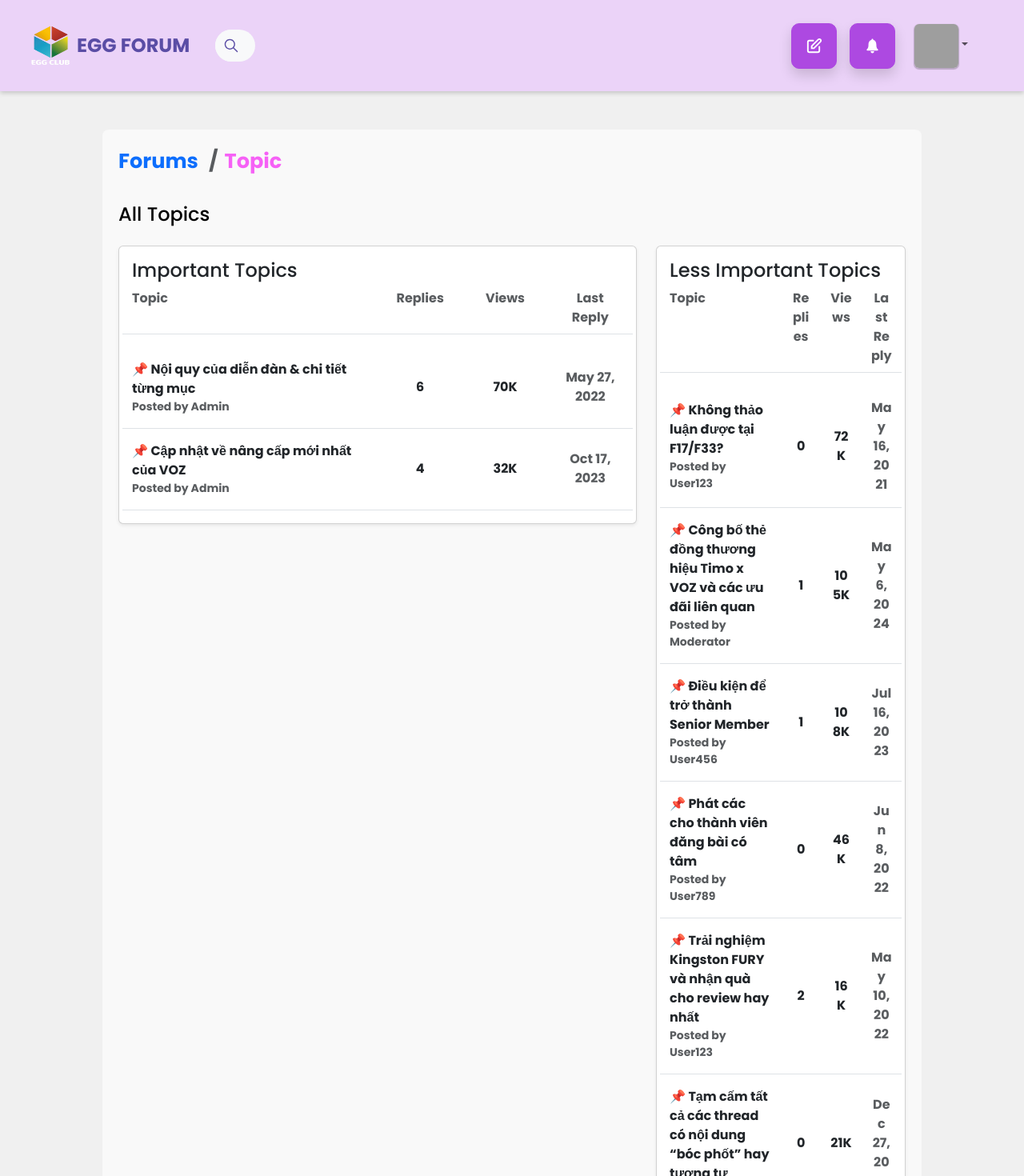
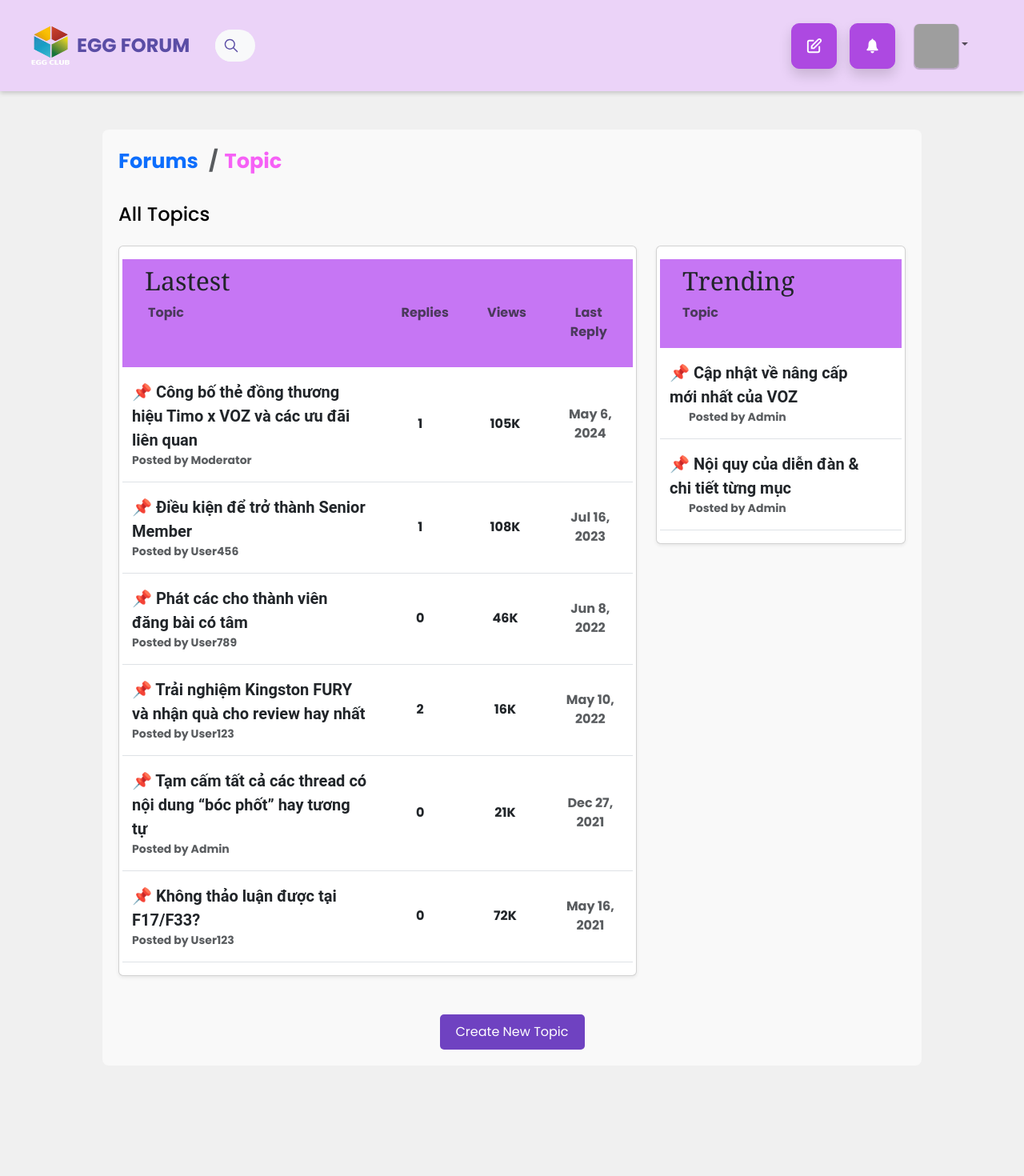
Before and after one commit to pandelevanhochust/EGG-TEAMWORK, a React (Create React App) app: page /topic in a window 1280 px wide. Shown: the top 1470 px of the page at 80% size. After the commit the page ends 1380 px from the top, so only its background shows below. Built offline with nearby package versions, Linux system fonts and the light colour scheme; grey boxes are pictures that could not be loaded; a web font is replaced by a local one.

Commit message:
topic home

```diff
--- a/src/layout/Body.js
+++ b/src/layout/Body.js
@@ -23,6 +23,11 @@ const Body = () => {
     { id: 3, title: "ndakj", author: "fRzzy", date: "Jan 21, 2022", replies: 1, views: "105K", lastReplyDate: "May 6, 2024", lastReplyUser: "vtalinh" },
   ];
 
+  // Combine all threads and sort them by date to get the 3 most recent ones
+  const allThreads = [...threads, ...dp, ...graph];
+  const sortedThreads = allThreads.sort((a, b) => new Date(b.date) - new Date(a.date));
+  const latestThreads = sortedThreads.slice(0, 3); // Get the 3 most recent threads
+
   return (
     <Container className="body my-5">
       <Breadcrumb className="custom-breadcrumb">
@@ -30,16 +35,54 @@ const Body = () => {
         <Breadcrumb.Item href="/topic">Topic</Breadcrumb.Item>
       </Breadcrumb>
 
+      {/* Row to display both the recent threads card and other sections side by side */}
+      <Row className="mb-5">
+        {/* Column for the "Most Recent Threads" card */}
+        <Col md={8}>
           <Section title="Thông báo" data={threads} />
           <Section title="Dynamic Programming" data={dp} />
           <Section title="Graph" data={graph} />
+        </Col>
+        <Col md={4}>
+          <section>
+            <h2>Latest</h2>
+            <Card className="shadowlv">
+              <Card.Body>
+                {latestThreads.map((thread) => (
+                  <Row key={thread.id} className="thread-item py-3 border-bottom">
+                    <Col md={8}>
+                      <Link to={`/thread/${thread.id}`} className="thread-title text-decoration-none text-danger">
+                        {thread.title}
+                      </Link>
+                      <div className="text-muted">
+                        <small>by {thread.author} • {thread.date}</small>
+                      </div>
+                    </Col>
+                    <Col md={4} className="text-md-right">
+                      <span className="last-reply-date font-weight-bold">{thread.lastReplyDate}</span>
+                      <div className="text-muted">
+                        <small>Last by {thread.lastReplyUser}</small>
+                      </div>
+                    </Col>
+                  </Row>
+                ))}
+              </Card.Body>
+            </Card>
+          </section>
+        </Col>
+
+        {/* Column for the other sections */}
+      </Row>
     </Container>
   );
 };
 
-const Section = ({ title, data }) => (
+const Section = ({ title, data }) => {
+  return (
     <section className="mb-5">
       <h2>{title}</h2>
+      <Row>
+        <Col md={12}>
           <Card className="shadowlv">
             <Card.Body>
               {data.map((thread) => (
@@ -66,7 +109,10 @@ const Section = ({ title, data }) => (
               ))}
             </Card.Body>
           </Card>
+        </Col>
+      </Row>
     </section>
   );
+};
 
 export default Body;
--- a/src/layout/TopicScreen/TopicScreen.css
+++ b/src/layout/TopicScreen/TopicScreen.css
@@ -31,3 +31,34 @@
   h2{
     font-size: 1.5em;
   }
+  .lastest-section {
+    background-color: #b261e0; /* Màu tím nhạt */
+  }
+
+  .trending-section {
+    background-color: #c676f4; /* Màu tím nhạt */
+  }
+  /* Đổi font-family cho tất cả tiêu đề */
+.topic-title {
+  font-family: 'Roboto', sans-serif; /* Hoặc font bạn muốn */
+  font-weight: bold;
+  font-size: 1.25rem;
+}
+
+/* Đổi font cho tiêu đề phần Trending */
+.trending-section h4 {
+  font-family: 'Georgia', serif; /* Chọn font cho tiêu đề của phần Trending */
+}
+.custom-btn {
+  background-color: #6f42c1;  /* Màu tím chuẩn */
+  color: white;               /* Màu chữ trắng */
+  border: none;               /* Không có đường viền */
+  padding: 10px 20px;         /* Padding cho nút */
+  font-size: 16px;            /* Kích thước chữ */
+  border-radius: 5px;         /* Bo góc nút */
+  transition: background-color 0.3s ease;  /* Hiệu ứng chuyển màu khi hover */
+}
+
+.custom-btn:hover {
+  background-color: #5a32a3;  /* Màu tím đậm hơn khi hover */
+}
--- a/src/layout/TopicScreen/TopicScreen.js
+++ b/src/layout/TopicScreen/TopicScreen.js
@@ -16,9 +16,10 @@ const TopicScreen = () => {
     { id: 8, title: 'Tạm cấm tất cả các thread có nội dung “bóc phốt” hay tương tự', replies: 0, views: '21K', lastReply: 'Dec 27, 2021', author: 'Admin' }
   ];
 
-  // Sort important topics by the highest number of replies or views
-  const importantTopics = topics.filter(topic => topic.replies >= 4); // For example, topics with 4 or more replies
-  const lessImportantTopics = topics.filter(topic => topic.replies < 4); // Topics with fewer replies
+  const sortedTopics = [...topics].sort((a, b) => new Date(b.lastReply) - new Date(a.lastReply));
+
+  const importantTopics = sortedTopics.filter(topic => topic.replies >= 4);
+  const lessImportantTopics = sortedTopics.filter(topic => topic.replies < 4);
 
   return (
     <>
@@ -31,22 +32,23 @@ const TopicScreen = () => {
 
         <h2 className="mb-4 text-black">All Topics</h2>
         <Row>
-          {/* Large column for important topics */}
+          {/* Large column for less important topics */}
           <Col md={8}>
             <Card className="shadow-sm mb-4">
               <Card.Body>
-                <h4>Important Topics</h4>
-                <Row className="border-bottom pb-2 mb-3 text-muted">
-                  <Col md={6}>Topic</Col>
-                  <Col md={2} className="text-center">Replies</Col>
-                  <Col md={2} className="text-center">Views</Col>
-                  <Col md={2} className="text-center">Last Reply</Col>
+                <Row className="trending-section py-2">
+                  <h4 className='ms-3 fs-2'>Lastest</h4>
+                  <Row className=" pb-2 mb-3 ms-2 text-muted">
+                    <Col md={6}>Topic</Col>
+                    <Col md={2} className="text-center">Replies</Col>
+                    <Col md={2} className="text-center">Views</Col>
+                    <Col md={2} className="text-center">Last Reply</Col>
+                  </Row>
                 </Row>
-
-                {importantTopics.map(topic => (
-                  <Row key={topic.id} className="align-items-center py-3 border-bottom">
+                {lessImportantTopics.map(topic => (
+                  <Row key={topic.id} className="align-items-center  py-3 border-bottom">
                     <Col md={6}>
-                      <Link to={`/topic/${topic.id}`} className="text-decoration-none text-dark">
+                      <Link to={`/topic/${topic.id}`} className="text-decoration-none text-dark topic-title">
                         📌 {topic.title}
                       </Link>
                       <div className="text-muted small">Posted by {topic.author}</div>
@@ -56,33 +58,29 @@ const TopicScreen = () => {
                     <Col md={2} className="text-center text-muted">{topic.lastReply}</Col>
                   </Row>
                 ))}
+
               </Card.Body>
             </Card>
           </Col>
 
-          {/* Small column for less important topics */}
+          {/* Small column for important topics */}
           <Col md={4}>
             <Card className="shadow-sm mb-4">
               <Card.Body>
-                <h4>Less Important Topics</h4>
-                <Row className="border-bottom pb-2 mb-3 text-muted">
-                  <Col md={6}>Topic</Col>
-                  <Col md={2} className="text-center">Replies</Col>
-                  <Col md={2} className="text-center">Views</Col>
-                  <Col md={2} className="text-center">Last Reply</Col>
+                <Row className="trending-section py-2">
+                  <h4 className='ms-3 fs-2'>Trending</h4>
+                  <Row className="pb-2 mb-3 text-muted ms-1">
+                    <Col md={8}>Topic</Col>
+                  </Row>
                 </Row>
-
-                {lessImportantTopics.map(topic => (
-                  <Row key={topic.id} className="align-items-center py-3 border-bottom">
-                    <Col md={6}>
-                      <Link to={`/topic/${topic.id}`} className="text-decoration-none text-dark">
+                {importantTopics.map(topic => (
+                  <Row key={topic.id} className="align-items-center  py-3 border-bottom">
+                    <Col md={11}>
+                      <Link to={`/topic/${topic.id}`} className="text-decoration-none text-dark topic-title">
                         📌 {topic.title}
                       </Link>
-                      <div className="text-muted small">Posted by {topic.author}</div>
+                      <div className="text-muted small ms-4">Posted by {topic.author}</div>
                     </Col>
-                    <Col md={2} className="text-center">{topic.replies}</Col>
-                    <Col md={2} className="text-center">{topic.views}</Col>
-                    <Col md={2} className="text-center text-muted">{topic.lastReply}</Col>
                   </Row>
                 ))}
               </Card.Body>
@@ -91,8 +89,9 @@ const TopicScreen = () => {
         </Row>
 
         <div className="mt-4 text-center">
-          <Button variant="primary">Create New Topic</Button>
+  <Button className="custom-btn">Create New Topic</Button>
         </div>
+
       </Container>
     </>
   );
```
Lines whose indentation alone changed are shown as unchanged.
